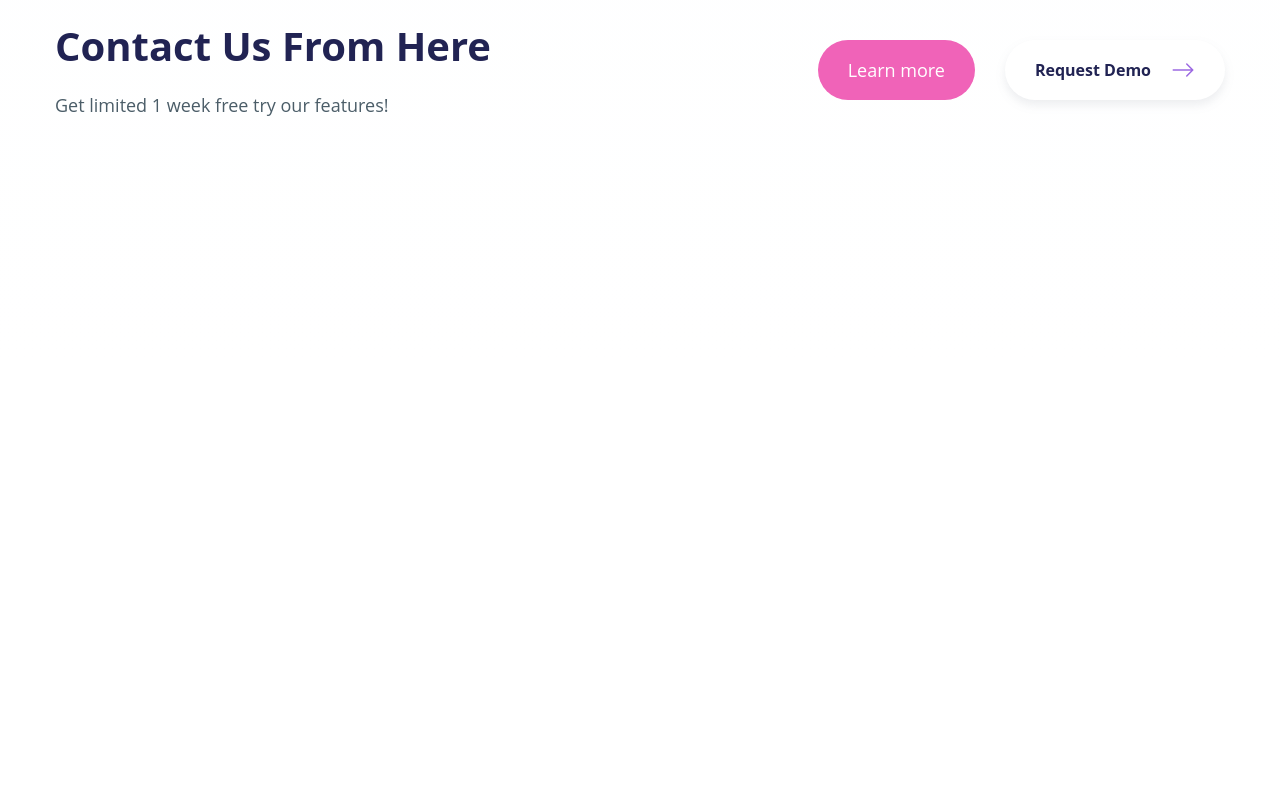
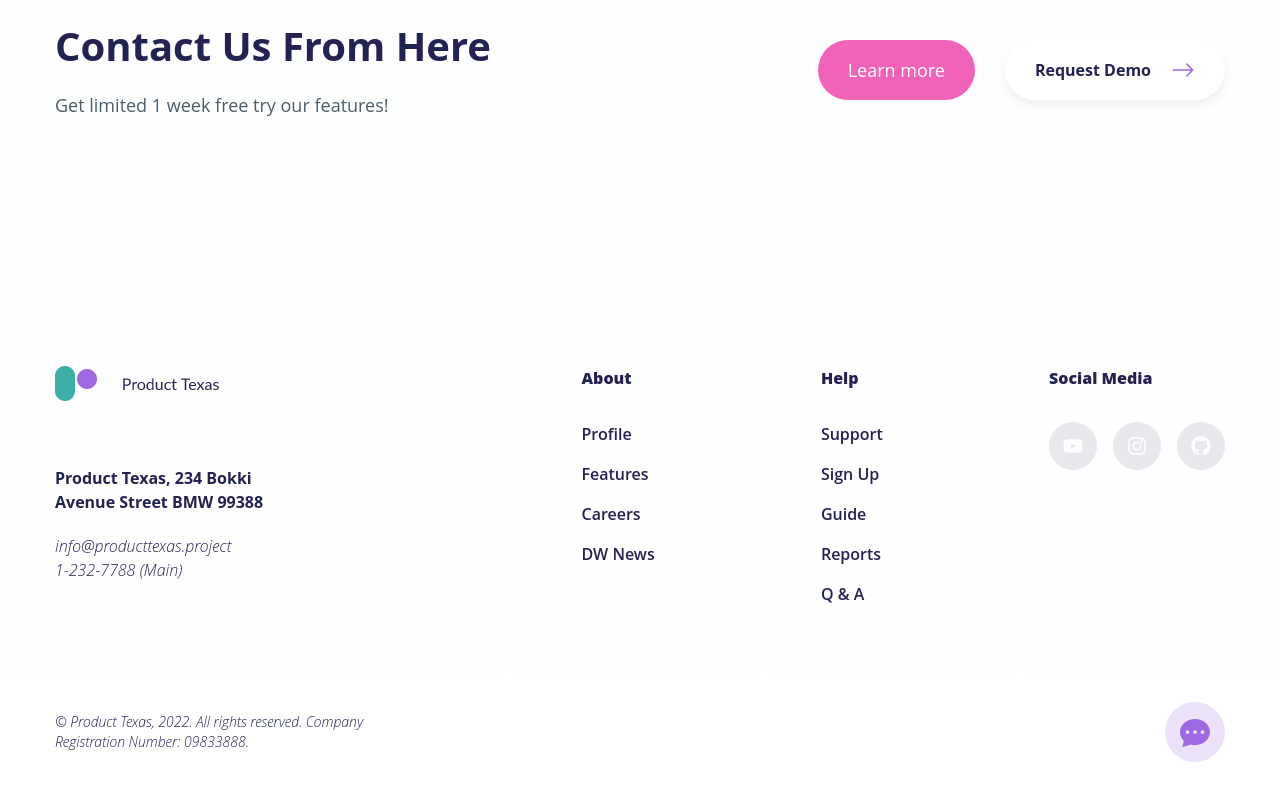
Before and after one commit to Ger4eK/tailwind-product-texas, a React (Create React App) app: page / in a window 1280 px wide. Shown: the part 4018-4818 px from the top of the page. Before the commit the page ends 4384 px from the top, so only its background shows below. Built offline with nearby package versions, Linux system fonts and the light colour scheme.

Commit message:
add footer

```diff
--- a/src/App.jsx
+++ b/src/App.jsx
@@ -9,6 +9,7 @@
 import Features from './components/Feature';
 import Testimonials from './components/Testimonials/Testimonials';
 import CtaSection from './components/CtaSection';
+import Footer from './components/Footer/Footer';
 
 function App() {
   Aos.init({
@@ -24,6 +25,7 @@
       <Features />
       <Testimonials />
       <CtaSection />
+      <Footer />
     </div>
   );
 }
--- /dev/null
+++ b/src/components/Footer/Copyright.jsx
@@ -0,0 +1,26 @@
+import React from 'react';
+import { BsChatDotsFill } from 'react-icons/bs';
+
+const Copyright = () => {
+  return (
+    <section className='mt-24 pb-12' data-aos='fade-up'>
+      <div className='container mx-auto'>
+        <div className='flex flex-col items-center text-center lg:text-left lg:flex-row justify-between gap-y-8'>
+          <div className='text-sm font-light italic max-w-[360px]'>
+            © Product Texas, 2022. All rights reserved. Company Registration
+            Number: 09833888.
+          </div>
+          <div className='-order-1 md:order-1'>
+            <div className='w-[60px] h-[60px] flex items-center justify-center rounded-full bg-accent-primary/20 cursor-pointer group'>
+              <div className='text-3xl text-accent-primary group-hover:scale-110 transition-all'>
+                <BsChatDotsFill />
+              </div>
+            </div>
+          </div>
+        </div>
+      </div>
+    </section>
+  );
+};
+
+export default Copyright;
--- /dev/null
+++ b/src/components/Footer/Footer.jsx
@@ -0,0 +1,109 @@
+import React from 'react';
+import LogoV2 from '../../assets/img/logo-v2.png';
+import { FaYoutube, FaInstagram, FaGithub } from 'react-icons/fa';
+
+import Copyright from './Copyright';
+
+const Footer = () => {
+  return (
+    <footer data-aos='fade-up'>
+      <div className='container mx-auto'>
+        <div className='flex flex-col xl:flex-row text-center xl:text-left gap-y-12'>
+          <div className=' w-[45%] mx-auto flex flex-col items-center xl:items-start'>
+            <a href='#'>
+              <img className=' mb-[65px]' src={LogoV2} alt='logo' />
+            </a>
+            <div className=' max-w-[260px] mb-5 text-primary font-bold'>
+              Product Texas, 234 Bokki Avenue Street BMW 99388
+            </div>
+            <div className='font-light italic'>info@producttexas.project</div>
+            <div className='font-light italic'>1-232-7788 (Main)</div>
+          </div>
+
+          <div className='flex flex-1 flex-col gap-y-14 xl:flex-row justify-between'>
+            <div>
+              <div className=' font-extrabold text-primary mb-8'>About</div>
+              <ul className='flex flex-col gap-y-4'>
+                <li>
+                  <a className=' text-primary' href='#'>
+                    Profile
+                  </a>
+                </li>
+                <li>
+                  <a className=' text-primary' href='#'>
+                    Features
+                  </a>
+                </li>
+                <li>
+                  <a className=' text-primary' href='#'>
+                    Careers
+                  </a>
+                </li>
+                <li>
+                  <a className=' text-primary' href='#'>
+                    DW News
+                  </a>
+                </li>
+              </ul>
+            </div>
+            <div>
+              <div className=' font-extrabold text-primary mb-8'>Help</div>
+              <ul className='flex flex-col gap-y-4'>
+                <li>
+                  <a className='text-primary' href='#'>
+                    Support
+                  </a>
+                </li>
+                <li>
+                  <a className='text-primary' href='#'>
+                    Sign Up
+                  </a>
+                </li>
+                <li>
+                  <a className='text-primary' href='#'>
+                    Guide
+                  </a>
+                </li>
+                <li>
+                  <a className='text-primary' href='#'>
+                    Reports
+                  </a>
+                </li>
+                <li>
+                  <a className='text-primary' href='#'>
+                    Q & A
+                  </a>
+                </li>
+              </ul>
+            </div>
+            <div>
+              <div className='font-extrabold text-primary mb-8'>
+                Social Media
+              </div>
+              <ul className='flex gap-y-4 gap-x-4 justify-center'>
+                <li className='w-12 h-12 bg-primary/10 flex justify-center items-center rounded-full cursor-pointer hover:bg-accent-secondary transition-all'>
+                  <a className='text-white text-xl hover:text-white' href='#'>
+                    <FaYoutube />
+                  </a>
+                </li>
+                <li className='w-12 h-12 bg-primary/10 flex justify-center items-center rounded-full cursor-pointer hover:bg-accent-secondary transition-all'>
+                  <a className='text-white text-xl hover:text-white' href='#'>
+                    <FaInstagram />
+                  </a>
+                </li>
+                <li className='w-12 h-12 bg-primary/10 flex justify-center items-center rounded-full cursor-pointer hover:bg-accent-secondary transition-all'>
+                  <a className='text-white text-xl hover:text-white' href='#'>
+                    <FaGithub />
+                  </a>
+                </li>
+              </ul>
+            </div>
+          </div>
+        </div>
+      </div>
+      <Copyright />
+    </footer>
+  );
+};
+
+export default Footer;
```
